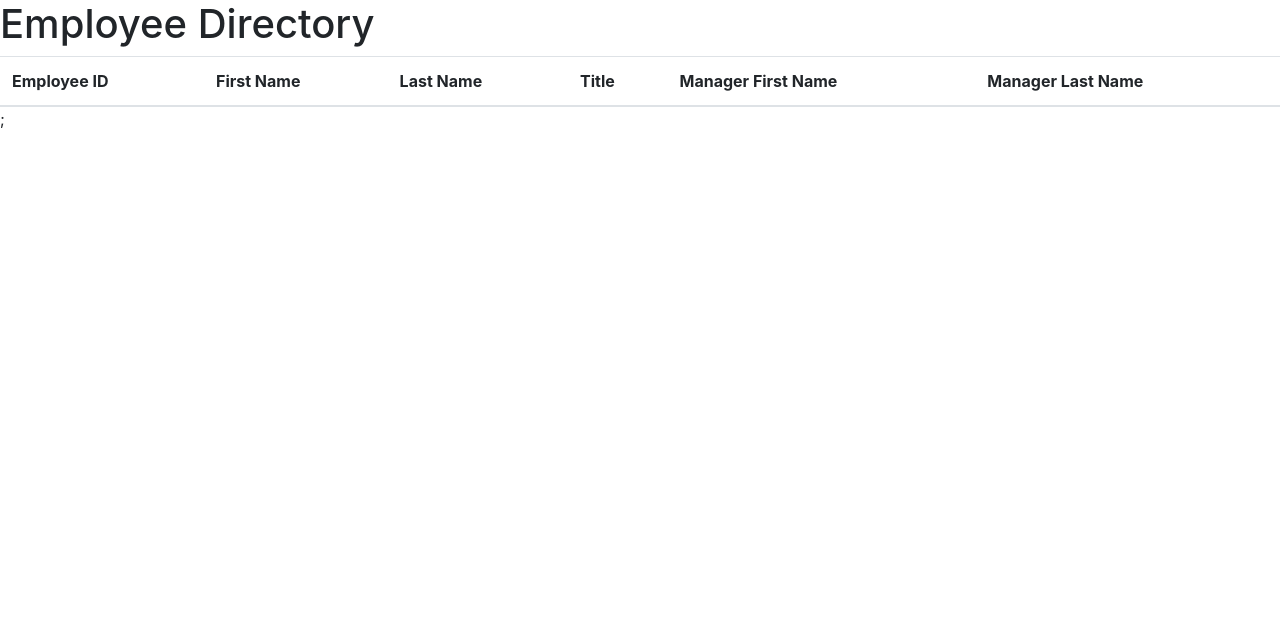
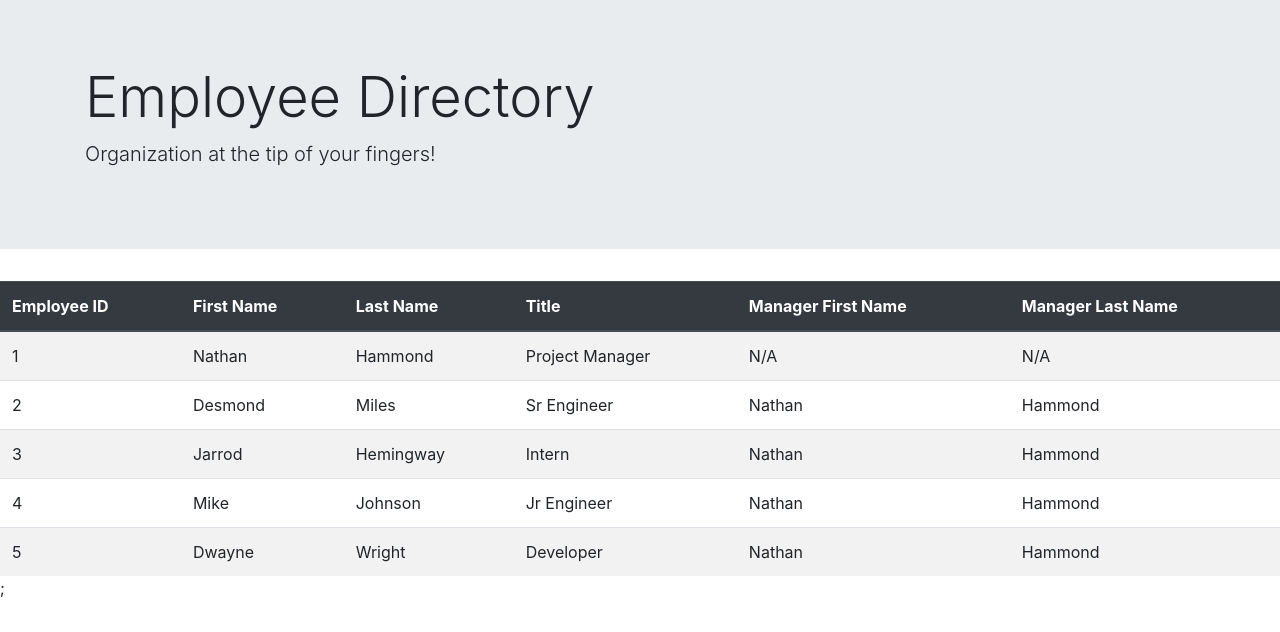
Before and after one commit to JJessee1371/React-Employee-Directory, a React (Create React App) app in the folder employee-directory/: page / in a window 1280 px wide. Shown: the top 632 px of the page. Built offline with nearby package versions, Linux system fonts and the light colour scheme.

Commit message:
Created dummy data and successfully rendered in app.

```diff
--- a/employee-directory/src/Components/Header.jsx
+++ b/employee-directory/src/Components/Header.jsx
@@ -3,7 +3,12 @@ import React from 'react';
 class Header extends React.Component {
     render() {
         return (
-            <h1>Employee Directory</h1>
+            <div className="jumbotron jumbotron-fluid">
+                <div className="container">
+                    <h1 className="display-4">Employee Directory</h1>
+                    <p className="lead">Organization at the tip of your fingers!</p>
+                </div>
+            </div>
         );
     };
 };
--- a/employee-directory/src/Components/Table.jsx
+++ b/employee-directory/src/Components/Table.jsx
@@ -1,4 +1,5 @@
 import React from 'react';
+import jsonData from '../employees.json';
 
 class Table extends React.Component {
     constructor() {
@@ -12,7 +13,7 @@ class Table extends React.Component {
     render() {
         return (
             <table className="table table-striped">
-                <thead classNmae="thead-dark">
+                <thead className="thead-dark">
                     <tr>
                         <th scope="col">Employee ID</th>
                         <th scope="col">First Name</th>
@@ -23,10 +24,10 @@ class Table extends React.Component {
                     </tr>
                 </thead>
                 <tbody>
-                    {this.state.employees.map(employee => {
+                    {jsonData.map(employee => {
                         return (
                             <tr>
-                                <th key={employee.id} scope="row">{employee.id}</th>
+                                <td key={employee.id}>{employee.id}</td>
                                 <td key={employee.id}>{employee.firstName}</td>
                                 <td key={employee.id}>{employee.lastName}</td>
                                 <td key={employee.id}>{employee.title}</td>
--- /dev/null
+++ b/employee-directory/src/employees.json
@@ -0,0 +1,42 @@
+[
+    {
+        "id": 1,
+        "firstName": "Nathan",
+        "lastName": "Hammond",
+        "title": "Project Manager",
+        "managerFirst": "N/A",
+        "managerLast": "N/A"
+    },
+    {
+        "id": 2,
+        "firstName": "Desmond",
+        "lastName": "Miles",
+        "title": "Sr Engineer",
+        "managerFirst": "Nathan",
+        "managerLast": "Hammond"
+    },
+    {
+        "id": 3,
+        "firstName": "Jarrod",
+        "lastName": "Hemingway",
+        "title": "Intern",
+        "managerFirst": "Nathan",
+        "managerLast": "Hammond"
+    },
+    {
+        "id": 4,
+        "firstName": "Mike",
+        "lastName": "Johnson",
+        "title": "Jr Engineer",
+        "managerFirst": "Nathan",
+        "managerLast": "Hammond"
+    },
+    {
+        "id": 5,
+        "firstName": "Dwayne",
+        "lastName": "Wright",
+        "title": "Developer",
+        "managerFirst": "Nathan",
+        "managerLast": "Hammond"
+    }
+]
```
Also changed, not shown: 1 other file (tests, documents, lock files or other folders).
